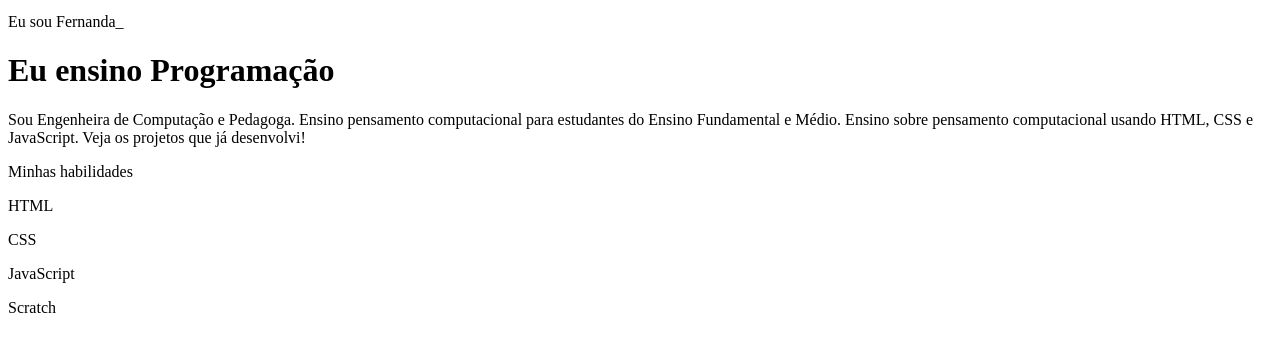
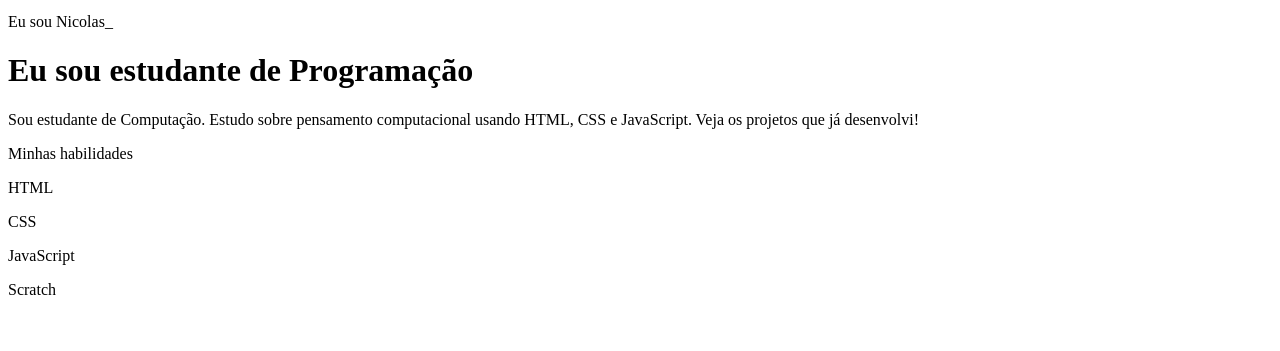
Before and after one commit to Nicolas-rd17/Meu-Portifolio, a plain HTML site: page index.html in a window 1280 px wide. Shown: the part 29-380 px from the top of the page. Drawn offline with Linux system fonts and the light colour scheme; files whose address does not match are found by name.

Commit message:
Update index.html

```diff
--- a/index.html
+++ b/index.html
@@ -11,10 +11,9 @@
 <body>
     <header>
         <img src="img/avatar-perfil.png" alt="avatar da Fernanda" srcset="">
-        <p>Eu sou Fernanda_</p>
-        <h1>Eu ensino Programação</h1>
-        <p>Sou Engenheira de Computação e Pedagoga. Ensino pensamento computacional para estudantes do Ensino
-            Fundamental e Médio. Ensino sobre pensamento computacional usando HTML, CSS e JavaScript. Veja os projetos
+        <p>Eu sou Nicolas_</p>
+        <h1>Eu sou estudante de Programação</h1>
+        <p>Sou estudante de Computação. Estudo sobre pensamento computacional usando HTML, CSS e JavaScript. Veja os projetos
             que já desenvolvi!</p>
         <p>Minhas habilidades</p>
         <div>
```
